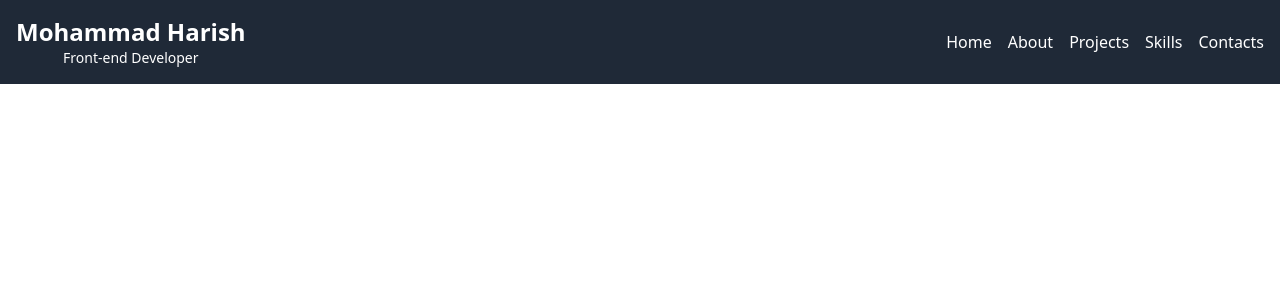
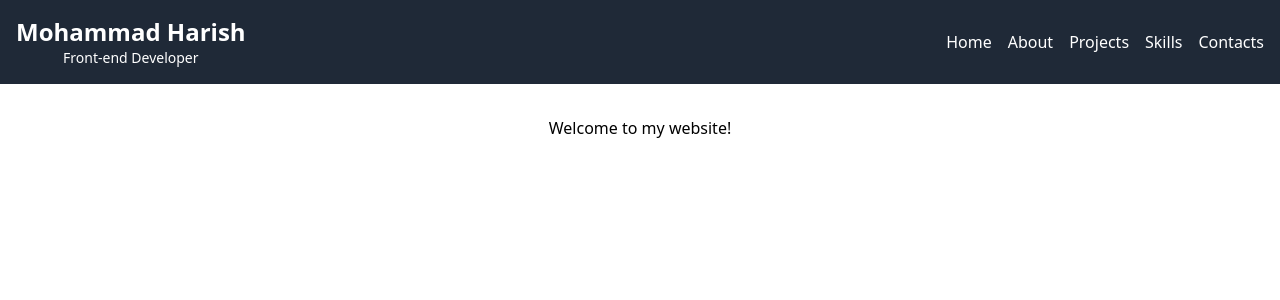
Before and after one commit to MohammadHarish52/harish-portfolio, a React (Vite) app: page / in a window 1280 px wide. Shown: the top 300 px of the page. Built offline with nearby package versions, Linux system fonts and the light colour scheme.

Commit message:
added layput wrapper class

```diff
--- a/src/App.jsx
+++ b/src/App.jsx
@@ -4,13 +4,13 @@ import About from "./components/About";
 import Projects from "./components/Projects";
 import Skills from "./components/Skills";
 import Contacts from "./components/Contacts";
-import Navbar from "./components/Navbar";
+import Home from "./components/Home";
 
 function App() {
   return (
     <BrowserRouter>
-      <Navbar />
       <Routes>
+        <Route path="/" element={<Home />} />
         <Route path="/about" element={<About />} />
         <Route path="/projects" element={<Projects />} />
         <Route path="/skills" element={<Skills />} />
--- /dev/null
+++ b/src/components/Home.jsx
@@ -0,0 +1,11 @@
+import Layout from "./Layout";
+
+const Home = () => {
+  return (
+    <Layout>
+      <h1>Welcome to my website!</h1>
+    </Layout>
+  );
+};
+
+export default Home;
--- /dev/null
+++ b/src/components/Layout.jsx
@@ -0,0 +1,12 @@
+import Navbar from "./Navbar";
+
+const Layout = ({ children }) => {
+  return (
+    <div>
+      <Navbar />
+      <div className="container mx-auto mt-8">{children}</div>
+    </div>
+  );
+};
+
+export default Layout;
--- a/src/components/Navbar.jsx
+++ b/src/components/Navbar.jsx
@@ -10,7 +10,7 @@ const Navbar = () => {
         <p className="text-sm">Front-end Developer</p>
       </div>
       <div className="flex space-x-4">
-        <Link to="/" className="hover:underline">
+        <Link to="/" className="hover:">
           Home
         </Link>
         <Link to="/about" className="hover:underline">
--- a/src/components/Skills.jsx
+++ b/src/components/Skills.jsx
@@ -9,6 +9,7 @@ import reactImage from "/public/assets/react.png";
 import nodeImage from "/public/assets/node.png";
 import tailwindImage from "/public/assets/tailwind.png";
 import typescriptImage from "/public/assets/ts.png";
+import Layout from "./Layout";
 
 const skillsData = [
   {
@@ -43,6 +44,7 @@ const skillsData = [
 
 const Skills = () => {
   return (
+    <Layout>
       <div
         className="grid grid-cols-1 md:grid-cols-2 lg:grid-cols-3 gap-6 p-16 min-h-screen"
         style={{ backgroundColor: "var(--color-primary)" }}
@@ -65,6 +67,7 @@ const Skills = () => {
           </div>
         ))}
       </div>
+    </Layout>
   );
 };
 
```
Lines whose indentation alone changed are shown as unchanged.
